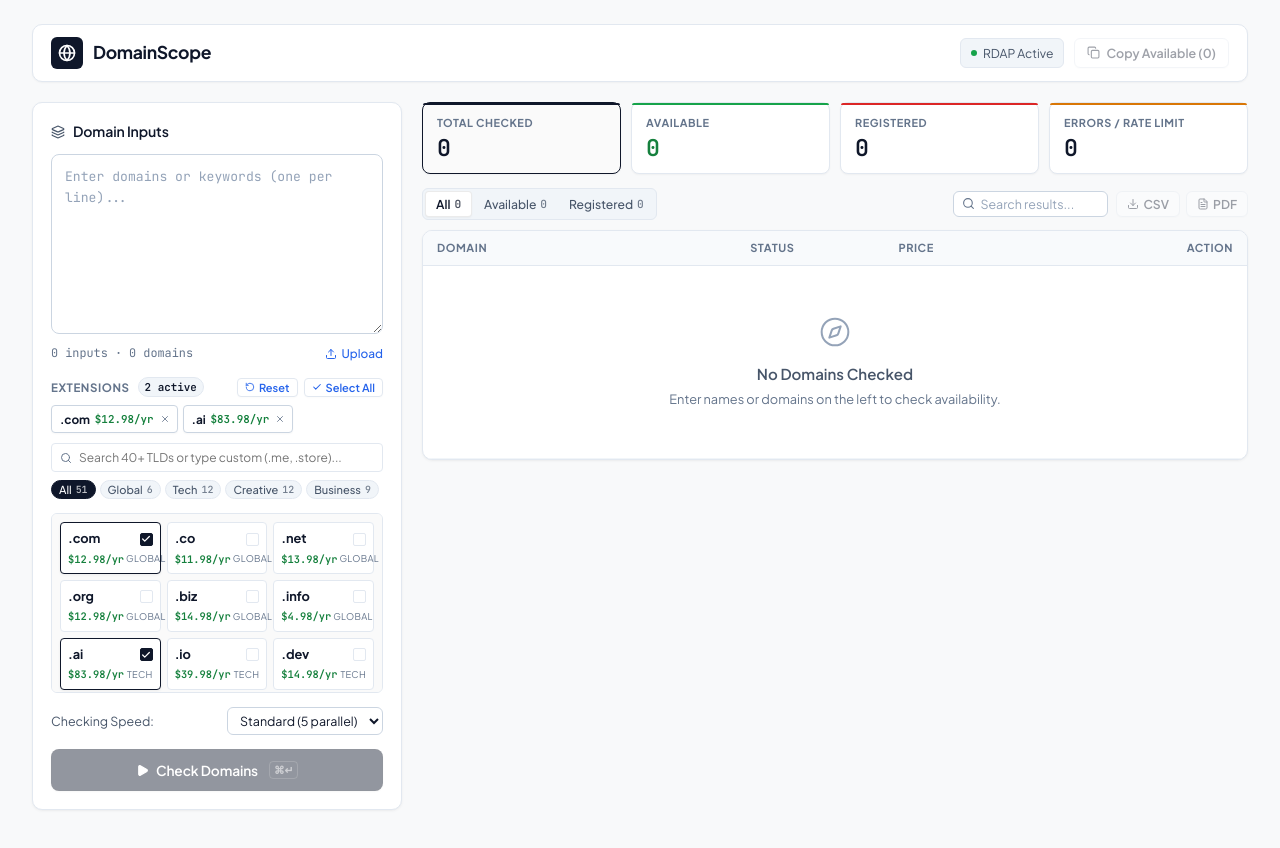
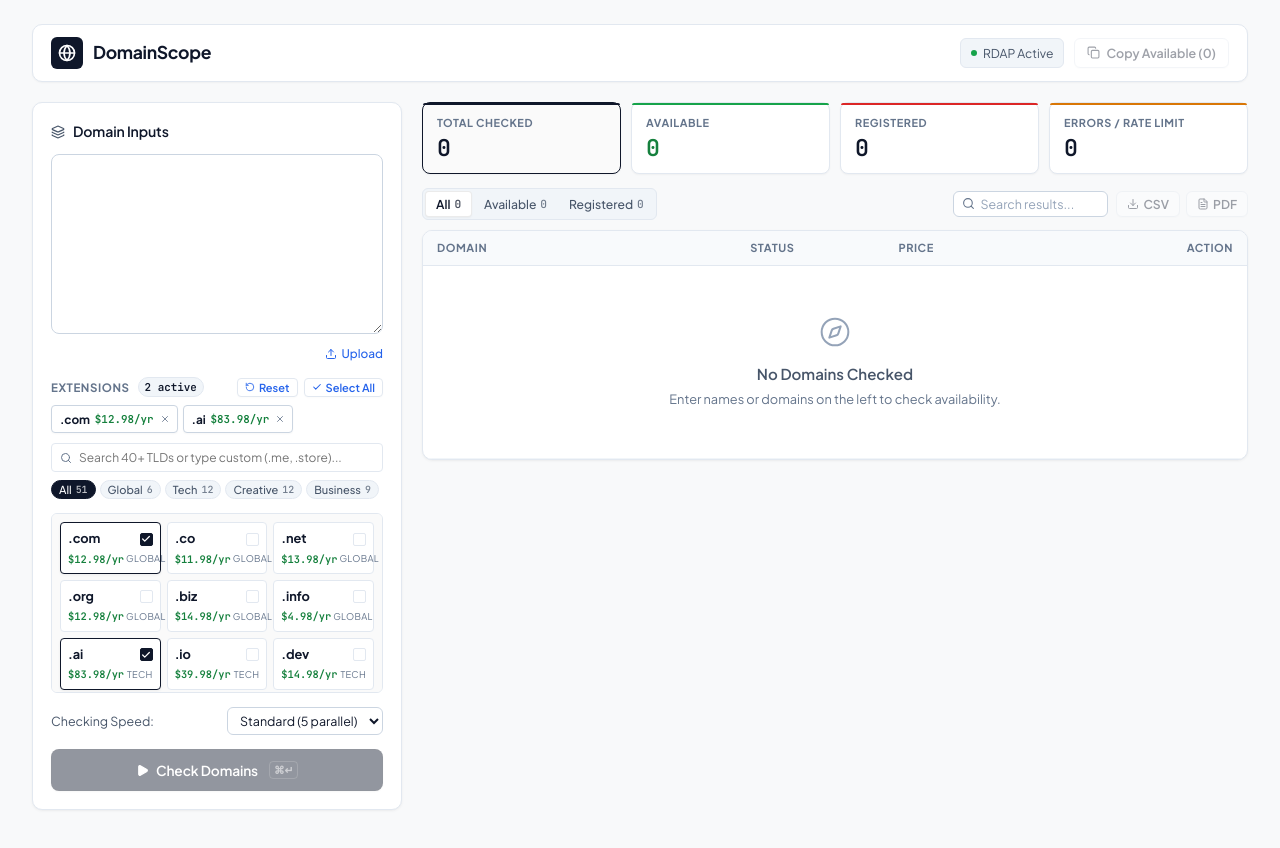
Before and after one commit to yash5775/domainscope, a React (Vite) app: page / in a window 1280 px wide. Shown: the top 848 px of the page. Built offline with nearby package versions, Linux system fonts and the light colour scheme.

Commit message:
fix: remove placeholder and empty counts from domain entering textarea

```diff
--- a/src/components/InputPanel.jsx
+++ b/src/components/InputPanel.jsx
@@ -178,13 +178,14 @@
           className="domain-textarea"
           value={inputText}
           onChange={(e) => setInputText(e.target.value)}
-          placeholder="Enter domains or keywords (one per line)..."
           spellCheck="false"
         />
 
         <div className="textarea-footer">
           <span className="count-label">
-            {cleanLines.length} input{cleanLines.length === 1 ? '' : 's'} · {totalQueries} domain{totalQueries === 1 ? '' : 's'}
+            {cleanLines.length > 0
+              ? `${cleanLines.length} input${cleanLines.length === 1 ? '' : 's'} · ${totalQueries} domain${totalQueries === 1 ? '' : 's'}`
+              : ''}
           </span>
 
           <label className="upload-link" title="Import list from file">
```
